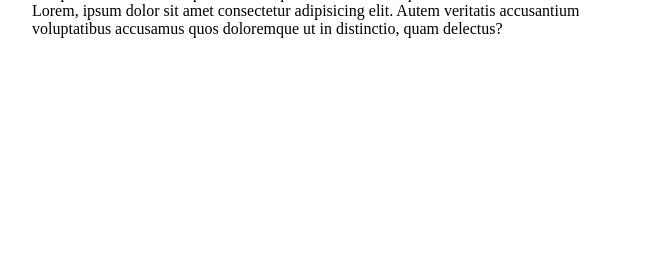
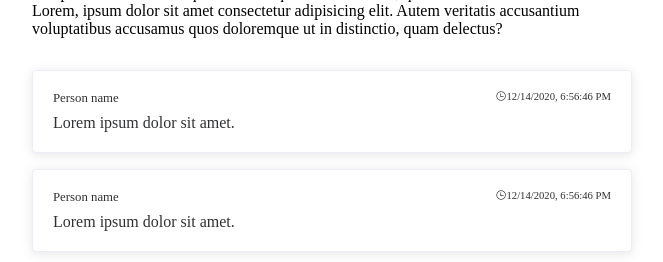
Before and after one commit to Nrect/nuxt-blog, a Nuxt app: page /post/1 in a window 1280 px wide. Shown: the part 690-952 px from the top of the page, without its empty margins (308-971 px from the left). Before the commit the page ends 840 px from the top, so only its background shows below. Built offline with nearby package versions, Linux system fonts and the light colour scheme.

Commit message:
Comments component

```diff
--- /dev/null
+++ b/components/main/Comment.vue
@@ -0,0 +1,34 @@
+<template>
+  <el-card class="comment">
+    <div class="comment-header">
+      <span>Person name</span>
+      <small><i class="el-icon-time">{{ new Date().toLocaleString() }}</i></small>
+    </div>
+    <div class="comment-text">
+      Lorem ipsum dolor sit amet.
+    </div>
+  </el-card>
+</template>
+
+<script>
+export default {
+  props: ['comment']
+}
+</script>
+
+<style scoped>
+.comment {
+  margin-bottom: 1rem;
+}
+
+.comment-header {
+  display: flex;
+  justify-content: space-between;
+  margin-bottom: .5rem;
+  font-size: .8rem;
+}
+
+.comment-text {
+  white-space: pre-line;
+}
+</style>
--- a/components/main/Post.vue
+++ b/components/main/Post.vue
@@ -20,7 +20,6 @@
       <el-button round @click="openPost">Открыть</el-button>
       <span>
       <i class="el-icon-message"></i>
-        18
     </span>
     </footer>
   </el-card>
--- a/package.json
+++ b/package.json
@@ -15,6 +15,7 @@
     "nuxt": "^2.14.6"
   },
   "devDependencies": {
+    "@nuxtjs/eslint-config": "^5.0.0",
     "node-sass": "^5.0.0",
     "sass-loader": "^10.1.0"
   }
--- a/pages/post/_id.vue
+++ b/pages/post/_id.vue
@@ -25,20 +25,34 @@
       </div>
     </header>
     <main class="post-content">
-      <p>Lorem, ipsum dolor sit amet consectetur adipisicing elit. Autem veritatis accusantium voluptatibus accusamus quos doloremque ut in distinctio, quam delectus?</p>
-      <p>Lorem, ipsum dolor sit amet consectetur adipisicing elit. Autem veritatis accusantium voluptatibus accusamus quos doloremque ut in distinctio, quam delectus?</p>
-      <p>Lorem, ipsum dolor sit amet consectetur adipisicing elit. Autem veritatis accusantium voluptatibus accusamus quos doloremque ut in distinctio, quam delectus?</p>
+      <p>Lorem, ipsum dolor sit amet consectetur adipisicing elit. Autem veritatis accusantium voluptatibus accusamus
+        quos doloremque ut in distinctio, quam delectus?</p>
+      <p>Lorem, ipsum dolor sit amet consectetur adipisicing elit. Autem veritatis accusantium voluptatibus accusamus
+        quos doloremque ut in distinctio, quam delectus?</p>
+      <p>Lorem, ipsum dolor sit amet consectetur adipisicing elit. Autem veritatis accusantium voluptatibus accusamus
+        quos doloremque ut in distinctio, quam delectus?</p>
     </main>
     <footer>
-
+      <!--Form-->
+      <div class="comments" v-if="true">
+        <app-comment v-for="comment in 5" :key="comment" :comment="comment"/>
+      </div>
+      <div class="text-center" v-else>
+        Комментариев нет
+      </div>
     </footer>
   </article>
 </template>
 
 <script>
+import AppComment from "@/components/main/Comment";
+
 export default {
   validate({params}) {
     return Boolean(params.id)
+  },
+  components: {
+    AppComment
   }
 }
 </script>
--- a/theme/index.scss
+++ b/theme/index.scss
@@ -10,3 +10,7 @@ html, body {
   height: 100%;
   font-weight: 400;
 }
+
+.text-center {
+  text-align: center;
+}
```
Also changed, not shown: middleware/README.md (added), 2 other files (tests, documents, lock files or other folders).
